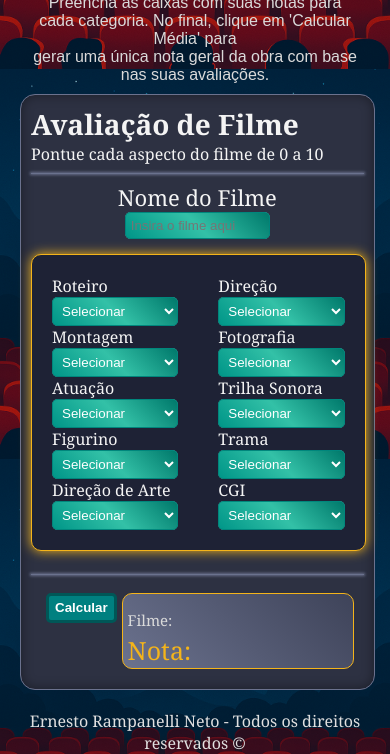
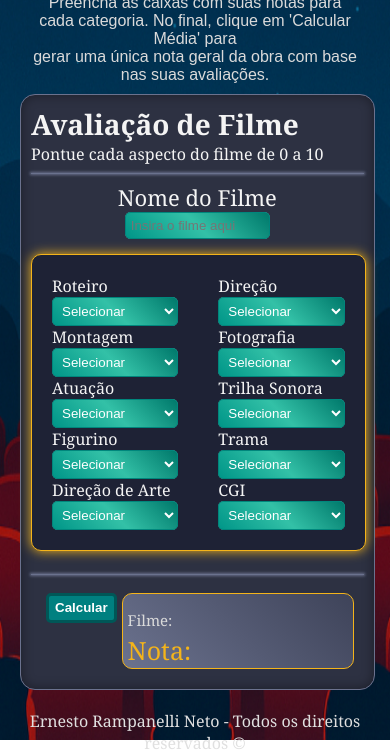
Before and after one commit to Lonecrow2/PontuaCine, a plain HTML site: page index.html in a window 390 px wide. Shown: the part 321-1075 px from the top of the page. Drawn offline with Linux system fonts and the light colour scheme.

Commit message:
add imagem menor para fundo cell

```diff
--- a/query_pg_principal.css
+++ b/query_pg_principal.css
@@ -1,6 +1,12 @@
 @charset "UTF8";
 
 @media (max-width: 560px){
+    body{
+        background-image: url(imagens/background_cell.jpg);
+        background-size: 100% 100%;
+        background-repeat: no-repeat;
+    }
+
     #container_pai{
         width: 95%;
     }
--- a/style.css
+++ b/style.css
@@ -7,8 +7,9 @@ body {
     padding: 0px;
     /* background-color: #1e1e2f; */
     background-image: url(imagens/background.png);
-    background-size: contain;
+    background-size: 100% 100%;
     width: 100vw;
+    min-height: 100vh;
     overflow-x: hidden;
     box-sizing: border-box;
 }
```
Also changed, not shown: imagens/background_cell.jpg (added).
